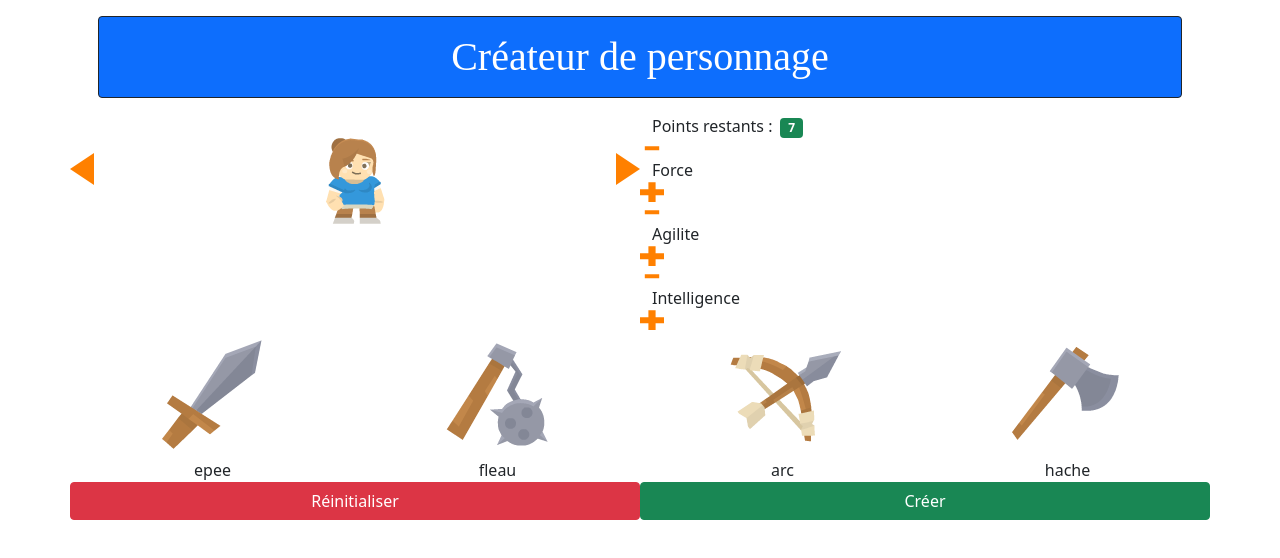
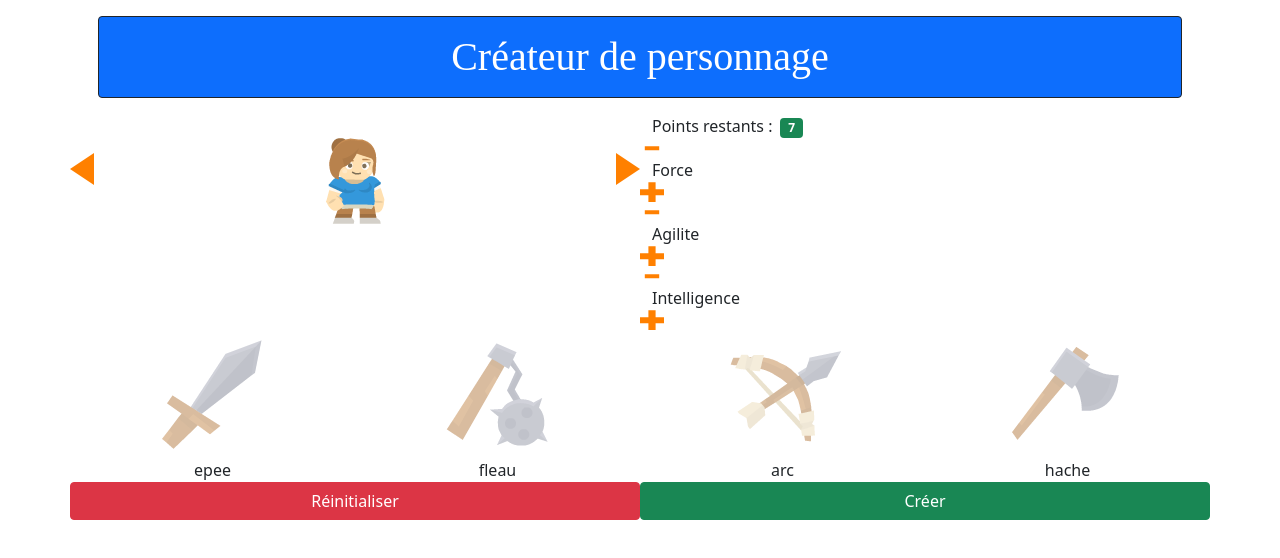
Before and after one commit to EmmanuelBlanchard/REACT-2020-par-la-pratique-de-A-Z-evolution-progressive, a React (Create React App) app in the folder Programmes/12-Module12-Projet2-CreateurDePersonnage-AjoutDeFirebase/projet2/: page / in a window 1280 px wide. Shown: the top 558 px of the page. Built offline with nearby package versions, Linux system fonts and the light colour scheme; the HTML template or start-up script is replaced by a standard one; a web font is replaced by a local one.

Commit message:
12-Module12-Projet2-CreateurDePersonnage-AjoutDeFirebase-11-SelectionerUneArme

```diff
--- a/Programmes/12-Module12-Projet2-CreateurDePersonnage-AjoutDeFirebase/projet2/src/containers/CreateurPersonnage/Armes/Arme/Arme.js
+++ b/Programmes/12-Module12-Projet2-CreateurDePersonnage-AjoutDeFirebase/projet2/src/containers/CreateurPersonnage/Armes/Arme/Arme.js
@@ -3,7 +3,15 @@ import React from 'react';
 const arme = (props) => (
     <div>
         <div>
-            <img src={props.imageArme} alt={props.children} />
+            <img
+                style={{
+                    opacity: props.isCurrentArme ? "1" : "0.5",
+                    cursor:"pointer"
+                }}
+                src={props.imageArme}
+                alt={props.children}
+                onClick={props.clic}
+            />
         </div>
         <div>
             {props.children}
--- a/Programmes/12-Module12-Projet2-CreateurDePersonnage-AjoutDeFirebase/projet2/src/containers/CreateurPersonnage/Armes/Armes.js
+++ b/Programmes/12-Module12-Projet2-CreateurDePersonnage-AjoutDeFirebase/projet2/src/containers/CreateurPersonnage/Armes/Armes.js
@@ -21,7 +21,11 @@ const armes = (props) => (
             }
             return (
                 <div className="col-3" key={arme}>
-                    <Arme imageArme={imgArme}>{arme}</Arme>
+                    <Arme
+                        imageArme={imgArme}
+                        isCurrentArme={props.currentArme === arme}
+                        clic={() => props.changeArme(arme)}
+                    >{arme}</Arme>
                 </div>
             );
         })}
--- a/Programmes/12-Module12-Projet2-CreateurDePersonnage-AjoutDeFirebase/projet2/src/containers/CreateurPersonnage/CreateurPersonnage.js
+++ b/Programmes/12-Module12-Projet2-CreateurDePersonnage-AjoutDeFirebase/projet2/src/containers/CreateurPersonnage/CreateurPersonnage.js
@@ -10,7 +10,8 @@ class CreateurPersonnage extends Component {
             image : 1,
             force : 0,
             agilite : 0,
-            intelligence : 0
+            intelligence : 0,
+            arme:null
         },
         nombrePointsDisponibles : 7,
         armes : ["epee","fleau","arc","hache"]
@@ -62,6 +63,12 @@ class CreateurPersonnage extends Component {
         })
     }
 
+    handleChangeArmePersonnage = (arme) => {
+        const newPersonnage = {...this.state.personnage};
+        newPersonnage.arme = arme;
+        this.setState({personnage:newPersonnage});
+    }
+
     render() {
         return (
             <div className="container">
@@ -74,7 +81,11 @@ class CreateurPersonnage extends Component {
                     enleverPoint={this.handleEnleverPoint}
                     ajouterPoint={this.handleAjouterPoint}
                 />
-                <Armes listeArmes={this.state.armes}/>
+                <Armes
+                    listeArmes={this.state.armes}
+                    changeArme={this.handleChangeArmePersonnage}
+                    currentArme={this.state.personnage.arme}
+                />
                 <div className="row no-gutters">
                     <Bouton typeBtn="btn-danger" css="col-6" clic={ () => console.log("Réinitialisation")}>Réinitialiser</Bouton>
                     <Bouton typeBtn="btn-success" css="col-6" clic={ () => console.log("Création")}>Créer</Bouton>
```
